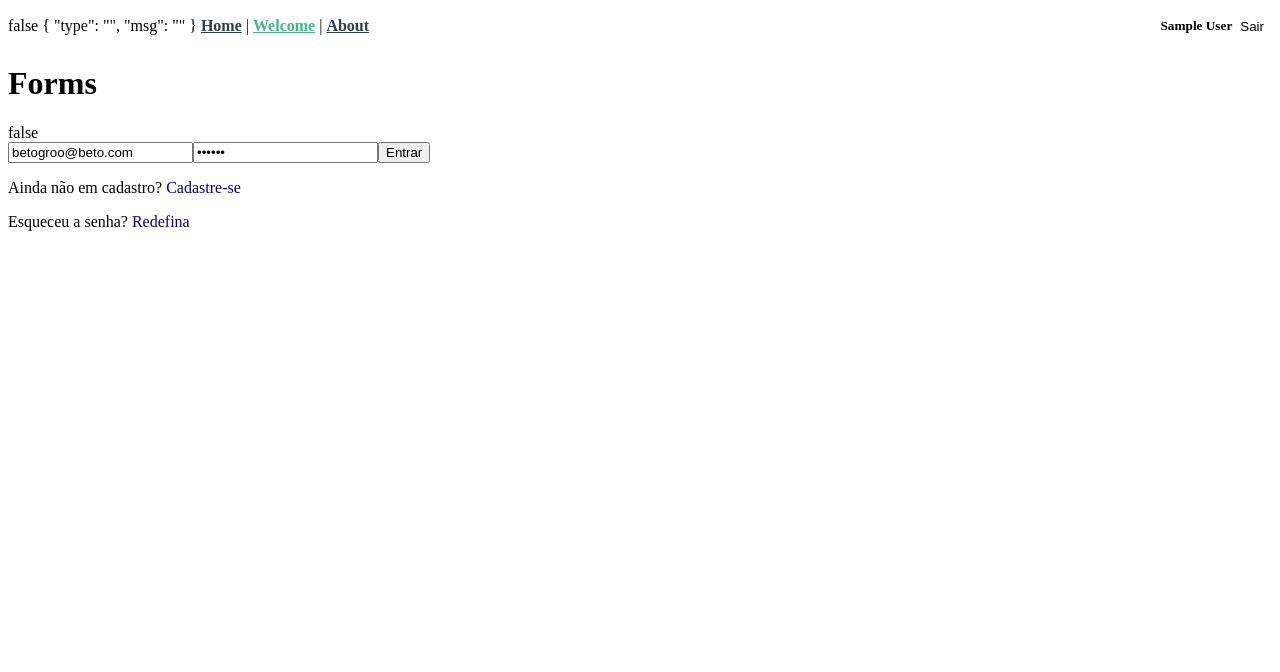
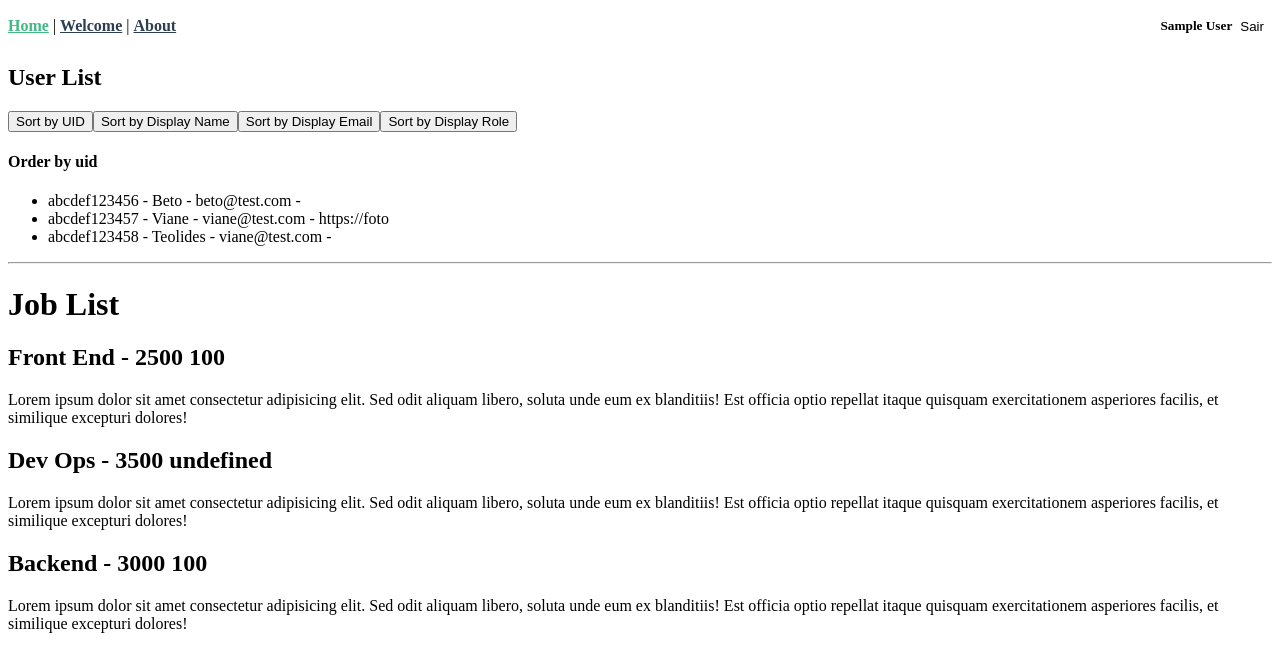
Before and after one commit to betogroo/componentsv4, a Vue app: page / in a window 1280 px wide. Before the commit this address led to /welcome. Shown: the top 672 px of the page. Built offline with nearby package versions, Linux system fonts and the light colour scheme; no server answers; sample sign-in values are in the browser's storage.

Commit message:
feat: Waiting for Firebase Auth to Initialize

```diff
--- a/src/App.vue
+++ b/src/App.vue
@@ -1,6 +1,6 @@
 <template>
-  <div id="app">
-    <NavBar />
+  <div>
+    <NavBar v-if="!$route.meta.hideNav" />
   </div>
 
   <router-view />
--- a/src/components/layout/nav/NavBar.vue
+++ b/src/components/layout/nav/NavBar.vue
@@ -1,9 +1,6 @@
 <template>
   <div class="nav">
     <div class="menu">
-      {{ isPending }}
-      {{ notification }}
-
       <router-link to="/">Home</router-link> |
       <router-link to="/welcome">Welcome</router-link> |
       <router-link to="/about">About</router-link>
@@ -21,17 +18,19 @@
 
 <script lang="ts">
 import { defineComponent } from 'vue'
+import { useRouter } from 'vue-router'
 import getUser from '@/modules/core/auth/composables/getUser'
 import useLogout from '@/modules/core/auth/composables/useLogout'
 
 export default defineComponent({
   setup() {
+    const router = useRouter()
     const { user } = getUser()
     const { error, logout: logoutSystem, isPending, notification } = useLogout()
     const logout = async () => {
       await logoutSystem()
       if (!error.value) {
-        console.log('deslogou')
+        router.push({ name: 'Welcome' })
       }
     }
     return {
--- a/src/main.ts
+++ b/src/main.ts
@@ -1,8 +1,15 @@
-import { createApp } from 'vue'
+import { createApp, RendererElement } from 'vue'
 import App from './App.vue'
 import router from './router'
 import store from './store'
 import './registerServiceWorker'
-import '@/plugins/firebase.ts'
+import { onAuthStateChanged, getAuth } from '@/plugins/firebase'
 
-createApp(App).use(store).use(router).mount('#app')
+let app: RendererElement
+const auth = getAuth()
+
+onAuthStateChanged(auth, () => {
+  if (!app) {
+    app = createApp(App).use(store).use(router).mount('#app')
+  }
+})
--- a/src/modules/core/auth/components/SignupForm.vue
+++ b/src/modules/core/auth/components/SignupForm.vue
@@ -27,7 +27,6 @@
 
 <script lang="ts">
 import { defineComponent, ref } from 'vue'
-import { useRouter } from 'vue-router'
 import useSignup from '../composables/useSignup'
 import DefaultNotification from '@/components/layout/notification/DefaultNotification.vue'
 import DefaultLoading from '@/components/layout/loading/DefaultLoading.vue'
@@ -44,7 +43,6 @@ export default defineComponent({
   },
 
   setup(props, { emit }) {
-    const router = useRouter()
     const { error, notification, signup, isPending } = useSignup()
     const formData = ref<Auth>({
       email: 'betogarcia@gmail.com',
--- a/src/modules/core/auth/composables/getUser.ts
+++ b/src/modules/core/auth/composables/getUser.ts
@@ -1,22 +1,20 @@
 import { ref } from 'vue'
-import {
-  User,
-  NextOrObserver,
-  onAuthStateChanged,
-  getAuth
-} from '@/plugins/firebase'
+import { UserInfo, onAuthStateChanged, getAuth } from '@/plugins/firebase'
 const auth = getAuth()
-const user = ref<User | null>(auth.currentUser)
+const user = ref<UserInfo | null>(auth.currentUser)
 
 onAuthStateChanged(auth, (_user) => {
   if (_user) {
-    console.log(_user)
+    console.log('_user ->', _user)
     user.value = _user
   }
 })
 
-const getUser = () => {
-  return { user }
+const getUser = (): {
+  user: typeof user
+  auth: typeof auth
+} => {
+  return { user, auth }
 }
 
 export default getUser
--- a/src/modules/core/auth/composables/useLogout.ts
+++ b/src/modules/core/auth/composables/useLogout.ts
@@ -1,12 +1,11 @@
 import { ref } from 'vue'
 import useAuthErrors from './useAuthErrors'
 import useUtils from '@/composables/useUtils'
-import { getAuth, signOut, UserInfo } from '@/plugins/firebase'
+import { getAuth, signOut } from '@/plugins/firebase'
 import { Notification } from '@/types/Notification'
-import { Auth } from '../types/Auth'
 
 const { searchError } = useAuthErrors()
-const { delay, setNotification, resetNotification } = useUtils()
+const { setNotification, resetNotification } = useUtils()
 
 const error = ref<boolean | null>(null)
 const notification = ref<Notification>(resetNotification())
--- a/src/modules/core/auth/routes.ts
+++ b/src/modules/core/auth/routes.ts
@@ -27,7 +27,8 @@ const routes: Array<RouteRecordRaw> = [
     component: Welcome,
     meta: {
       title: 'Welcome',
-      requiresAuth: false
+      requiresAuth: false,
+      hideNav: true
     },
     props: (route) => ({ mode: route.params.mode || 'login' }),
     beforeEnter: validateParam
@@ -37,7 +38,7 @@ const routes: Array<RouteRecordRaw> = [
     name: 'Profile',
     component: Profile,
     meta: {
-      requiresAuth: false,
+      requiresAuth: true,
       title: 'Profile'
     }
   }
--- a/src/modules/core/auth/views/Welcome.vue
+++ b/src/modules/core/auth/views/Welcome.vue
@@ -1,7 +1,7 @@
 <template>
   <div>
     <h1>Forms</h1>
-    <LoginForm @login="gotoPage('Profile')" v-if="mode === 'login'" />
+    <LoginForm @login="gotoPage('Home')" v-if="mode === 'login'" />
     <SignupForm @signup="gotoPage('Profile')" v-if="mode === 'signup'" />
     <ResetPasswordForm @reset="gotoPage('Welcome')" v-if="mode === 'reset'" />
   </div>
--- a/src/router/beforeEach.ts
+++ b/src/router/beforeEach.ts
@@ -1,6 +1,6 @@
 //import { fbAuth } from '@/plugins/firebase'
 import { NavigationGuardNext, RouteLocationNormalized } from 'vue-router'
-// import { getAuth } from '@/plugins/firebase'
+import { getAuth } from '@/plugins/firebase'
 
 export default (
   to: RouteLocationNormalized,
@@ -8,15 +8,18 @@ export default (
   next: NavigationGuardNext
 ): void => {
   //const user = { displayName: 'Beto', uid: 'sadaduiyad789ad789a' }
-  // const user = getAuth().currentUser
-  const user = null
+  const user = getAuth().currentUser
+  //const user = null
 
   // if (to.name !== 'Welcome' && !user) {
   if (to.meta.requiresAuth && !user) {
+    console.log(`Não pode acessar ${to.meta.title} sem se logar`)
     next({ name: 'Welcome' })
   } else if (to.name === 'Welcome' && user) {
+    console.log(`vc está logado, nao adianta tentar acessar ${to.meta.title}`)
     next({ name: 'Home' })
   } else {
+    console.log('uhu., tali berado')
     next()
   }
 }
--- a/src/router/typings.d.ts
+++ b/src/router/typings.d.ts
@@ -5,5 +5,6 @@ declare module 'vue-router' {
     requiresAuth: boolean
     title?: string
     isAdmin?: boolean
+    hideNav?: boolean
   }
 }
```
